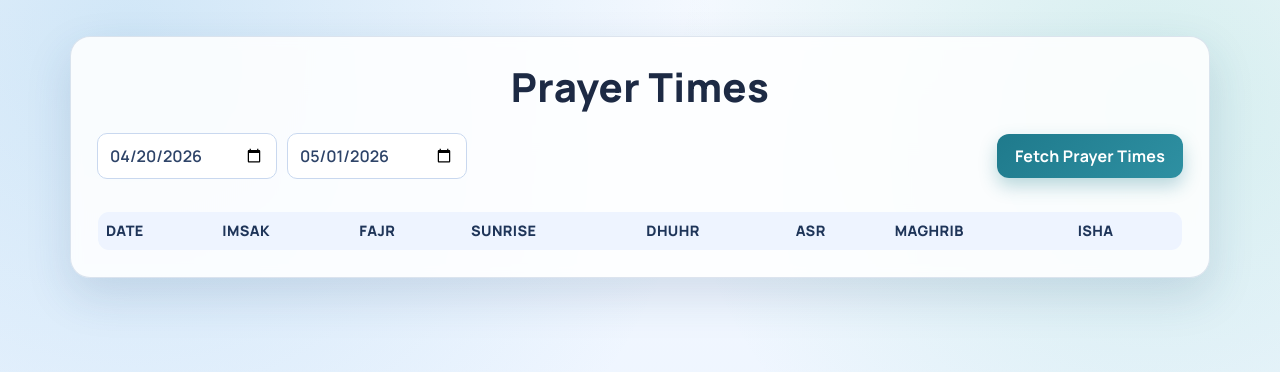
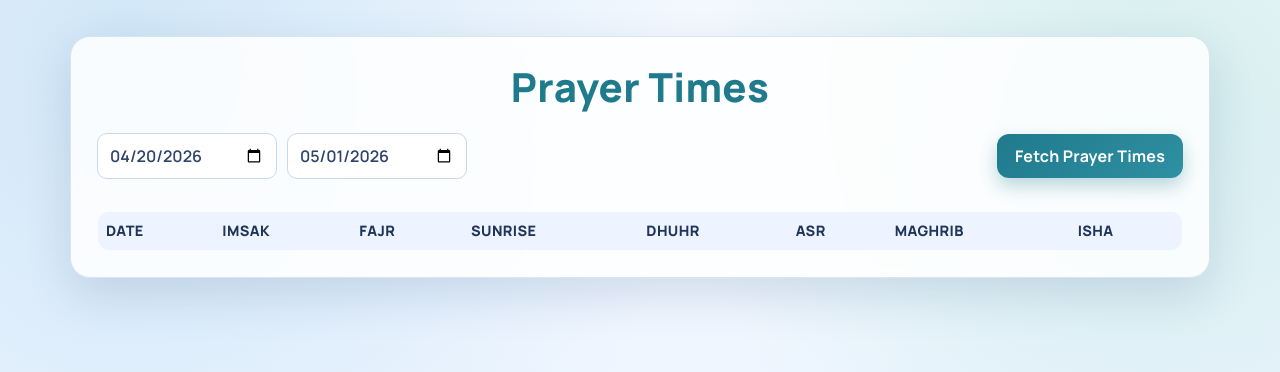
Before and after one commit to SabirSasgarov/Prayer-times-app, a plain HTML site: page index.html in a window 1280 px wide. Drawn offline with nearby package versions, Linux system fonts and the light colour scheme; no server answers.

Commit message:
some css changes

```diff
--- a/assets/css/style.css
+++ b/assets/css/style.css
@@ -45,7 +45,7 @@ h1 {
     margin-bottom: 22px;
     font-weight: 800;
     letter-spacing: 0.4px;
-    color: var(--heading);
+    color: var(--accent);
 }
 
 .time-filter {
```
